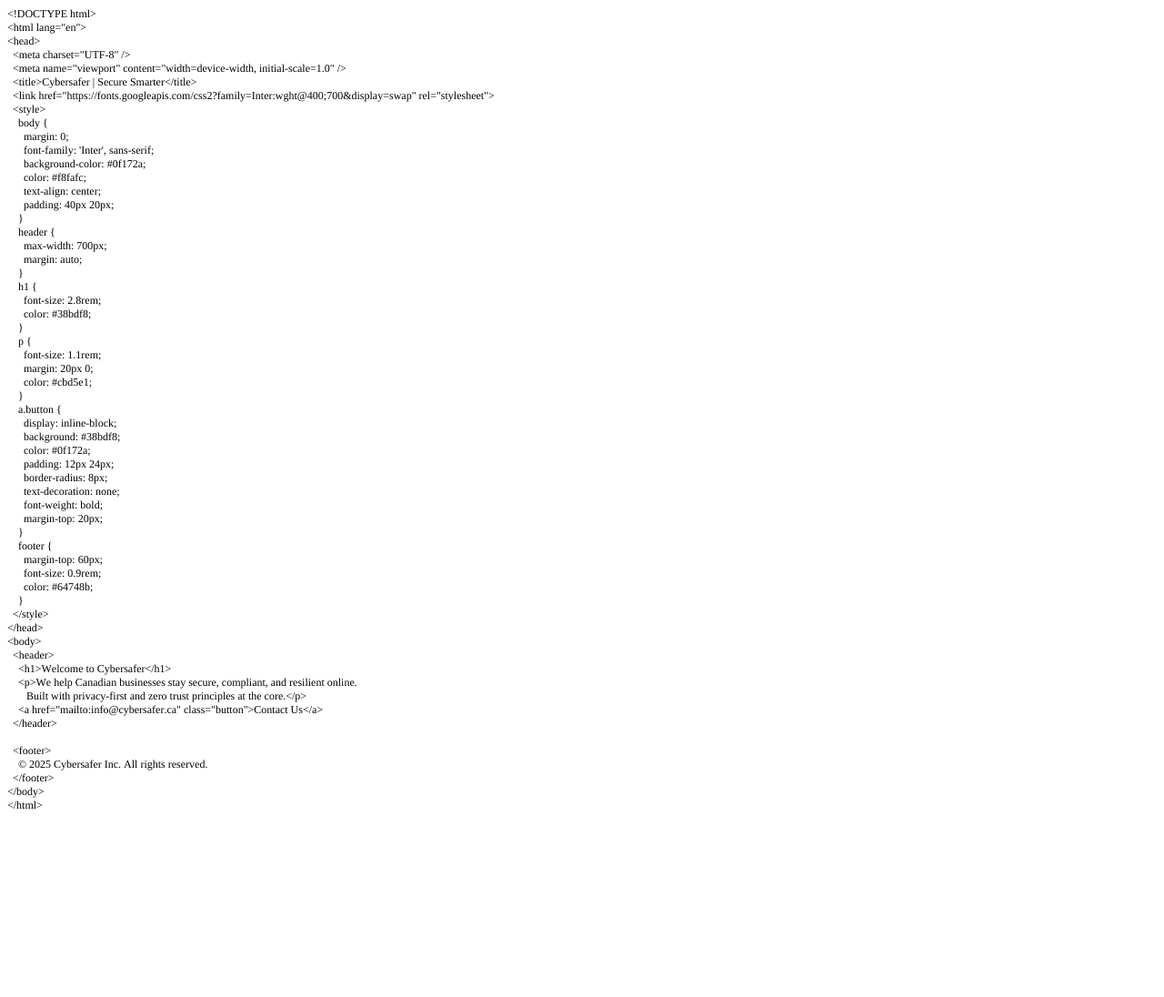
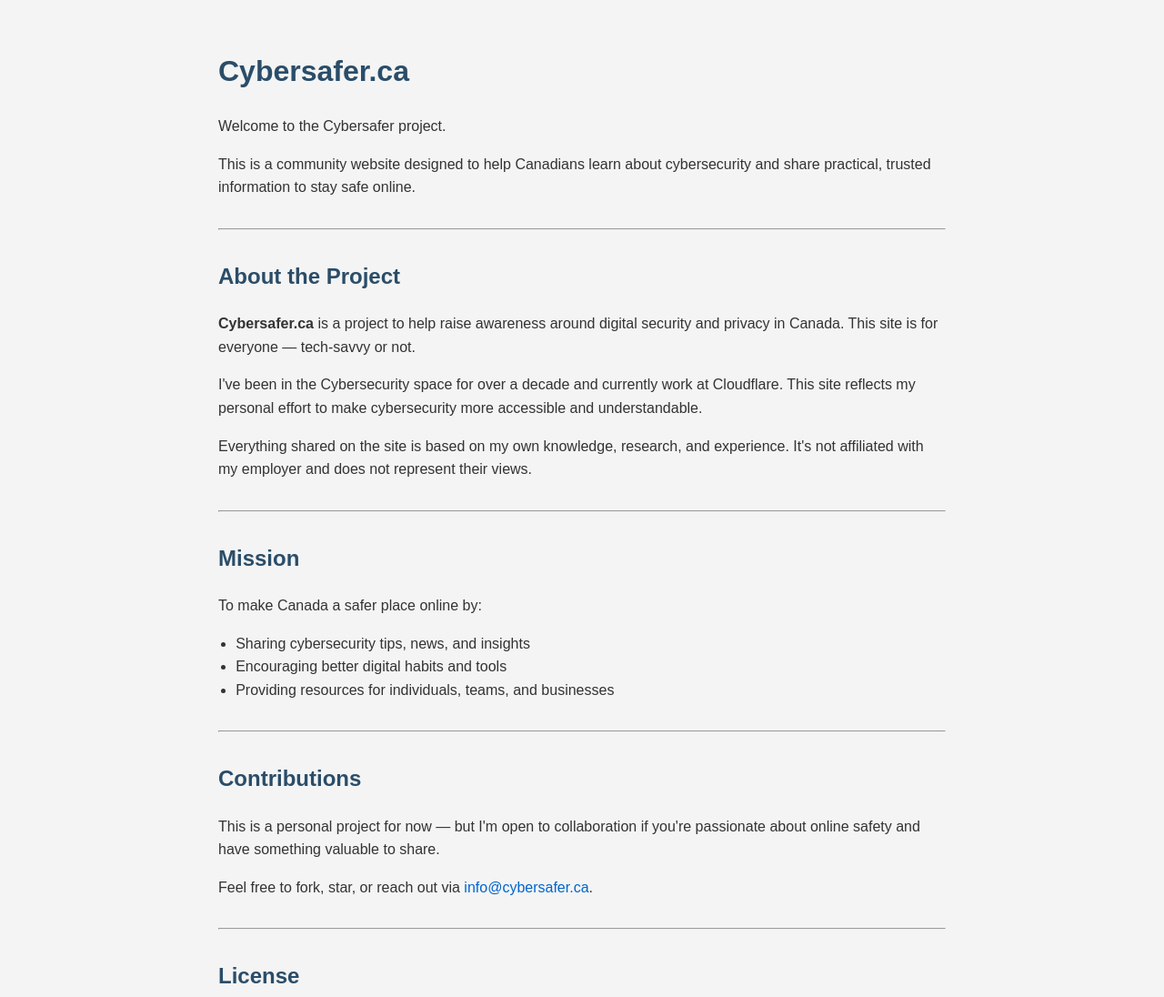
Before and after one commit to admin-cybersafer/cybersafer, a plain HTML site: page index.html in a window 1280 px wide. Shown: the top 1096 px of the page at 91% size. Before the commit the page ends 901 px from the top, so only its background shows below. Drawn offline with Linux system fonts and the light colour scheme.

Commit message:
Update index.html

```diff
--- a/index.html
+++ b/index.html
@@ -1,76 +1,74 @@
-<!DOCTYPE html PUBLIC "-//W3C//DTD HTML 4.01//EN" "http://www.w3.org/TR/html4/strict.dtd">
-<html>
+<!DOCTYPE html>
+<html lang="en">
 <head>
-  <meta http-equiv="Content-Type" content="text/html; charset=utf-8">
-  <meta http-equiv="Content-Style-Type" content="text/css">
-  <title></title>
-  <meta name="Generator" content="Cocoa HTML Writer">
-  <meta name="CocoaVersion" content="2575.6">
-  <style type="text/css">
-    p.p1 {margin: 0.0px 0.0px 0.0px 0.0px; font: 12.0px Times; -webkit-text-stroke: #000000}
-    p.p2 {margin: 0.0px 0.0px 0.0px 0.0px; font: 12.0px Times; -webkit-text-stroke: #000000; min-height: 14.0px}
-    span.s1 {font-kerning: none}
+  <meta charset="UTF-8" />
+  <meta name="viewport" content="width=device-width, initial-scale=1.0" />
+  <title>Cybersafer.ca</title>
+  <style>
+    body {
+      font-family: Arial, sans-serif;
+      line-height: 1.6;
+      background-color: #f4f4f4;
+      color: #333;
+      padding: 2rem;
+      max-width: 800px;
+      margin: auto;
+    }
+    h1, h2 {
+      color: #2a4d69;
+    }
+    a {
+      color: #0066cc;
+      text-decoration: none;
+    }
+    a:hover {
+      text-decoration: underline;
+    }
+    hr {
+      margin: 2rem 0;
+    }
+    ul {
+      padding-left: 1.2rem;
+    }
   </style>
 </head>
 <body>
-<p class="p1"><span class="s1">&lt;!DOCTYPE html&gt;</span></p>
-<p class="p1"><span class="s1">&lt;html lang="en"&gt;</span></p>
-<p class="p1"><span class="s1">&lt;head&gt;</span></p>
-<p class="p1"><span class="s1"><span class="Apple-converted-space">  </span>&lt;meta charset="UTF-8" /&gt;</span></p>
-<p class="p1"><span class="s1"><span class="Apple-converted-space">  </span>&lt;meta name="viewport" content="width=device-width, initial-scale=1.0" /&gt;</span></p>
-<p class="p1"><span class="s1"><span class="Apple-converted-space">  </span>&lt;title&gt;Cybersafer | Secure Smarter&lt;/title&gt;</span></p>
-<p class="p1"><span class="s1"><span class="Apple-converted-space">  </span>&lt;link href="https://fonts.googleapis.com/css2?family=Inter:wght@400;700&amp;display=swap" rel="stylesheet"&gt;</span></p>
-<p class="p1"><span class="s1"><span class="Apple-converted-space">  </span>&lt;style&gt;</span></p>
-<p class="p1"><span class="s1"><span class="Apple-converted-space">    </span>body {</span></p>
-<p class="p1"><span class="s1"><span class="Apple-converted-space">      </span>margin: 0;</span></p>
-<p class="p1"><span class="s1"><span class="Apple-converted-space">      </span>font-family: 'Inter', sans-serif;</span></p>
-<p class="p1"><span class="s1"><span class="Apple-converted-space">      </span>background-color: #0f172a;</span></p>
-<p class="p1"><span class="s1"><span class="Apple-converted-space">      </span>color: #f8fafc;</span></p>
-<p class="p1"><span class="s1"><span class="Apple-converted-space">      </span>text-align: center;</span></p>
-<p class="p1"><span class="s1"><span class="Apple-converted-space">      </span>padding: 40px 20px;</span></p>
-<p class="p1"><span class="s1"><span class="Apple-converted-space">    </span>}</span></p>
-<p class="p1"><span class="s1"><span class="Apple-converted-space">    </span>header {</span></p>
-<p class="p1"><span class="s1"><span class="Apple-converted-space">      </span>max-width: 700px;</span></p>
-<p class="p1"><span class="s1"><span class="Apple-converted-space">      </span>margin: auto;</span></p>
-<p class="p1"><span class="s1"><span class="Apple-converted-space">    </span>}</span></p>
-<p class="p1"><span class="s1"><span class="Apple-converted-space">    </span>h1 {</span></p>
-<p class="p1"><span class="s1"><span class="Apple-converted-space">      </span>font-size: 2.8rem;</span></p>
-<p class="p1"><span class="s1"><span class="Apple-converted-space">      </span>color: #38bdf8;</span></p>
-<p class="p1"><span class="s1"><span class="Apple-converted-space">    </span>}</span></p>
-<p class="p1"><span class="s1"><span class="Apple-converted-space">    </span>p {</span></p>
-<p class="p1"><span class="s1"><span class="Apple-converted-space">      </span>font-size: 1.1rem;</span></p>
-<p class="p1"><span class="s1"><span class="Apple-converted-space">      </span>margin: 20px 0;</span></p>
-<p class="p1"><span class="s1"><span class="Apple-converted-space">      </span>color: #cbd5e1;</span></p>
-<p class="p1"><span class="s1"><span class="Apple-converted-space">    </span>}</span></p>
-<p class="p1"><span class="s1"><span class="Apple-converted-space">    </span>a.button {</span></p>
-<p class="p1"><span class="s1"><span class="Apple-converted-space">      </span>display: inline-block;</span></p>
-<p class="p1"><span class="s1"><span class="Apple-converted-space">      </span>background: #38bdf8;</span></p>
-<p class="p1"><span class="s1"><span class="Apple-converted-space">      </span>color: #0f172a;</span></p>
-<p class="p1"><span class="s1"><span class="Apple-converted-space">      </span>padding: 12px 24px;</span></p>
-<p class="p1"><span class="s1"><span class="Apple-converted-space">      </span>border-radius: 8px;</span></p>
-<p class="p1"><span class="s1"><span class="Apple-converted-space">      </span>text-decoration: none;</span></p>
-<p class="p1"><span class="s1"><span class="Apple-converted-space">      </span>font-weight: bold;</span></p>
-<p class="p1"><span class="s1"><span class="Apple-converted-space">      </span>margin-top: 20px;</span></p>
-<p class="p1"><span class="s1"><span class="Apple-converted-space">    </span>}</span></p>
-<p class="p1"><span class="s1"><span class="Apple-converted-space">    </span>footer {</span></p>
-<p class="p1"><span class="s1"><span class="Apple-converted-space">      </span>margin-top: 60px;</span></p>
-<p class="p1"><span class="s1"><span class="Apple-converted-space">      </span>font-size: 0.9rem;</span></p>
-<p class="p1"><span class="s1"><span class="Apple-converted-space">      </span>color: #64748b;</span></p>
-<p class="p1"><span class="s1"><span class="Apple-converted-space">    </span>}</span></p>
-<p class="p1"><span class="s1"><span class="Apple-converted-space">  </span>&lt;/style&gt;</span></p>
-<p class="p1"><span class="s1">&lt;/head&gt;</span></p>
-<p class="p1"><span class="s1">&lt;body&gt;</span></p>
-<p class="p1"><span class="s1"><span class="Apple-converted-space">  </span>&lt;header&gt;</span></p>
-<p class="p1"><span class="s1"><span class="Apple-converted-space">    </span>&lt;h1&gt;Welcome to Cybersafer&lt;/h1&gt;</span></p>
-<p class="p1"><span class="s1"><span class="Apple-converted-space">    </span>&lt;p&gt;We help Canadian businesses stay secure, compliant, and resilient online. <span class="Apple-converted-space"> </span></span></p>
-<p class="p1"><span class="s1"><span class="Apple-converted-space">       </span>Built with privacy-first and zero trust principles at the core.&lt;/p&gt;</span></p>
-<p class="p1"><span class="s1"><span class="Apple-converted-space">    </span>&lt;a href="mailto:info@cybersafer.ca" class="button"&gt;Contact Us&lt;/a&gt;</span></p>
-<p class="p1"><span class="s1"><span class="Apple-converted-space">  </span>&lt;/header&gt;</span></p>
-<p class="p2"><span class="s1"></span><br></p>
-<p class="p1"><span class="s1"><span class="Apple-converted-space">  </span>&lt;footer&gt;</span></p>
-<p class="p1"><span class="s1"><span class="Apple-converted-space">    </span>© 2025 Cybersafer Inc. All rights reserved.</span></p>
-<p class="p1"><span class="s1"><span class="Apple-converted-space">  </span>&lt;/footer&gt;</span></p>
-<p class="p1"><span class="s1">&lt;/body&gt;</span></p>
-<p class="p1"><span class="s1">&lt;/html&gt;</span></p>
+
+  <h1>Cybersafer.ca</h1>
+  <p>Welcome to the Cybersafer project.</p>
+  <p>This is a community website designed to help Canadians learn about cybersecurity and share practical, trusted information to stay safe online.</p>
+
+  <hr>
+
+  <h2>About the Project</h2>
+  <p><strong>Cybersafer.ca</strong> is a project to help raise awareness around digital security and privacy in Canada. This site is for everyone — tech-savvy or not.</p>
+  <p>I've been in the Cybersecurity space for over a decade and currently work at Cloudflare. This site reflects my personal effort to make cybersecurity more accessible and understandable.</p>
+  <p>Everything shared on the site is based on my own knowledge, research, and experience. It's not affiliated with my employer and does not represent their views.</p>
+
+  <hr>
+
+  <h2>Mission</h2>
+  <p>To make Canada a safer place online by:</p>
+  <ul>
+    <li>Sharing cybersecurity tips, news, and insights</li>
+    <li>Encouraging better digital habits and tools</li>
+    <li>Providing resources for individuals, teams, and businesses</li>
+  </ul>
+
+  <hr>
+
+  <h2>Contributions</h2>
+  <p>This is a personal project for now — but I'm open to collaboration if you're passionate about online safety and have something valuable to share.</p>
+  <p>Feel free to fork, star, or reach out via <a href="mailto:info@cybersafer.ca">info@cybersafer.ca</a>.</p>
+
+  <hr>
+
+  <h2>License</h2>
+  <p>This project is open source under the <a href="LICENSE">MIT License</a>.</p>
+
+  <hr>
+
+  <p>Thanks for stopping by.</p>
+
 </body>
 </html>
```
